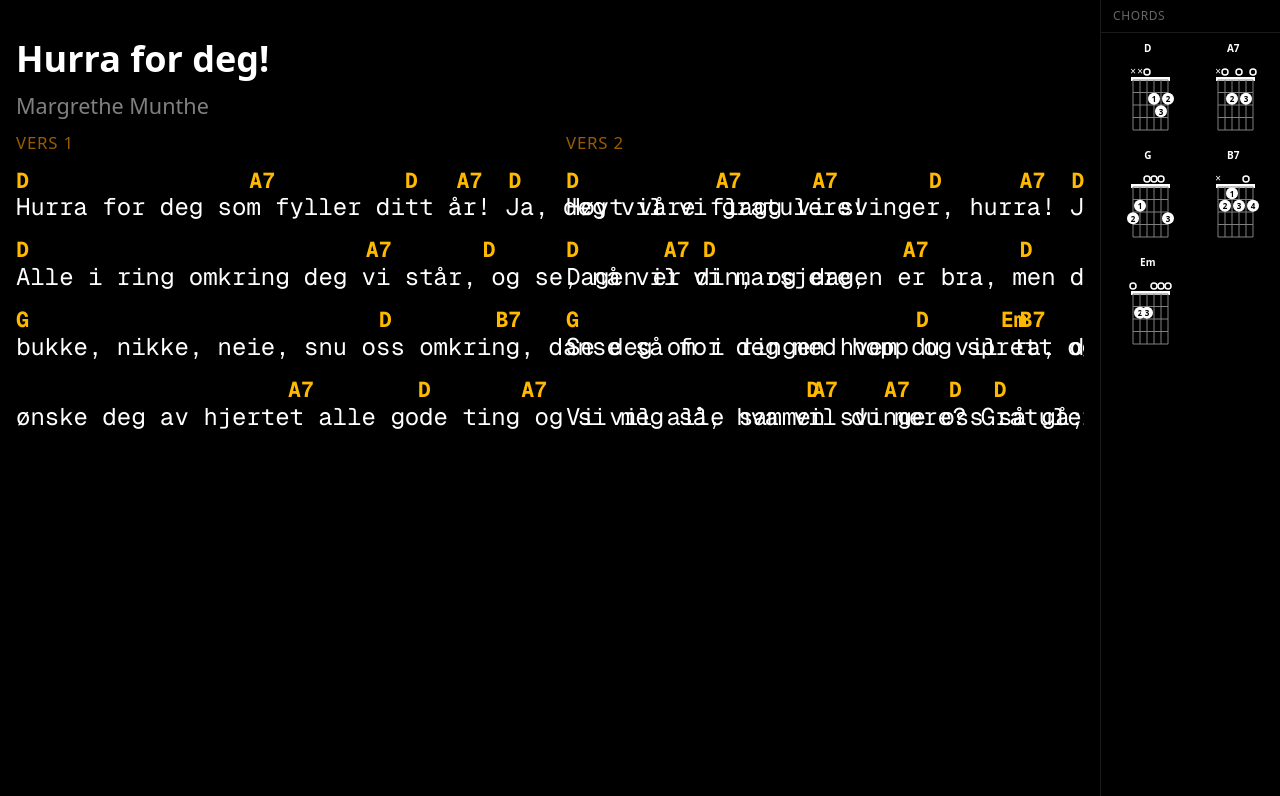
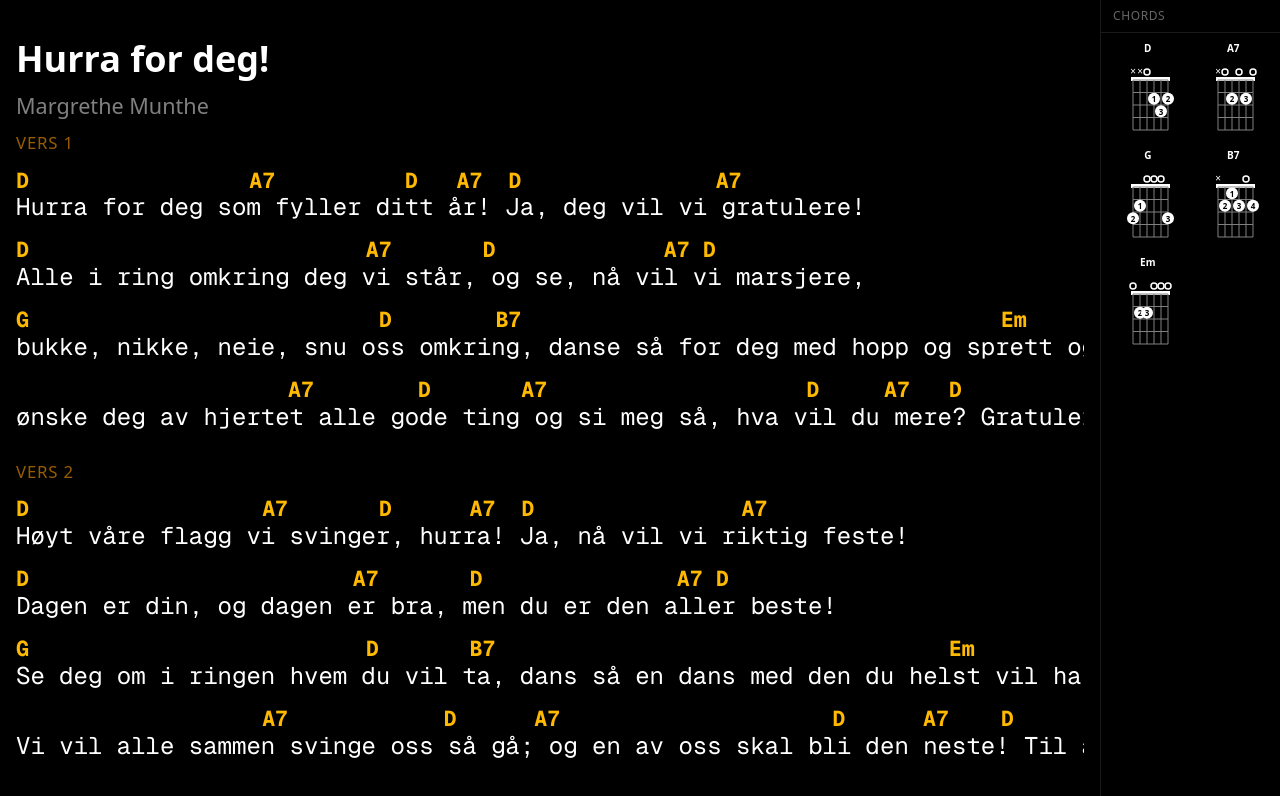
Before and after one commit to Investoui/sangboken, a Next.js app: page /mirror in a window 1280 px wide. Shown: the top 796 px of the page. Built offline with nearby package versions, Linux system fonts and the light colour scheme.

Commit message:
fix: Remove two-column layout to prevent verse overlap in landscape

```diff
--- a/src/app/mirror/page.tsx
+++ b/src/app/mirror/page.tsx
@@ -199,10 +199,10 @@ function SongDisplay({
           )}
         </div>
 
-        {/* All sections displayed - use columns in landscape for better space use */}
-        <div className={`flex-1 overflow-auto ${isLandscape ? 'columns-2 gap-8' : 'flex flex-col justify-start gap-4'}`}>
+        {/* All sections displayed - scrollable single column */}
+        <div className="flex-1 overflow-auto flex flex-col justify-start gap-4">
           {sections.map((section, sectionIdx) => (
-            <div key={sectionIdx} className={isLandscape ? 'break-inside-avoid mb-4' : ''}>
+            <div key={sectionIdx}>
               <div className="text-amber-500/60 text-[0.7em] uppercase tracking-wider mb-2">
                 {section.name}
               </div>
```
